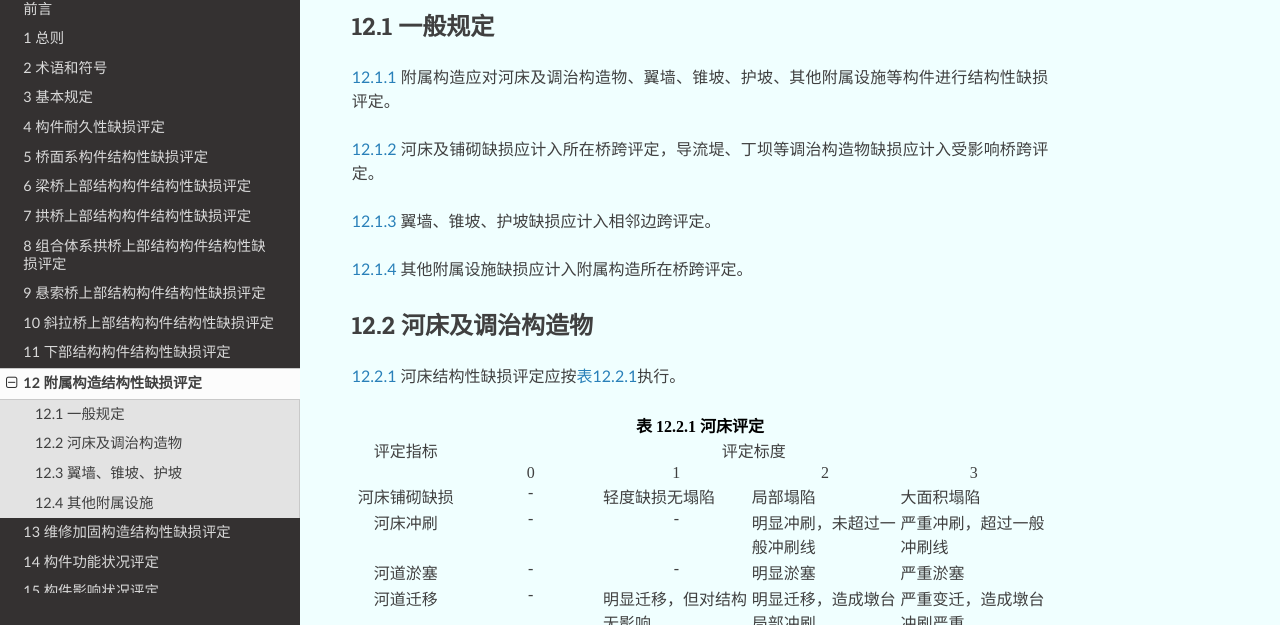
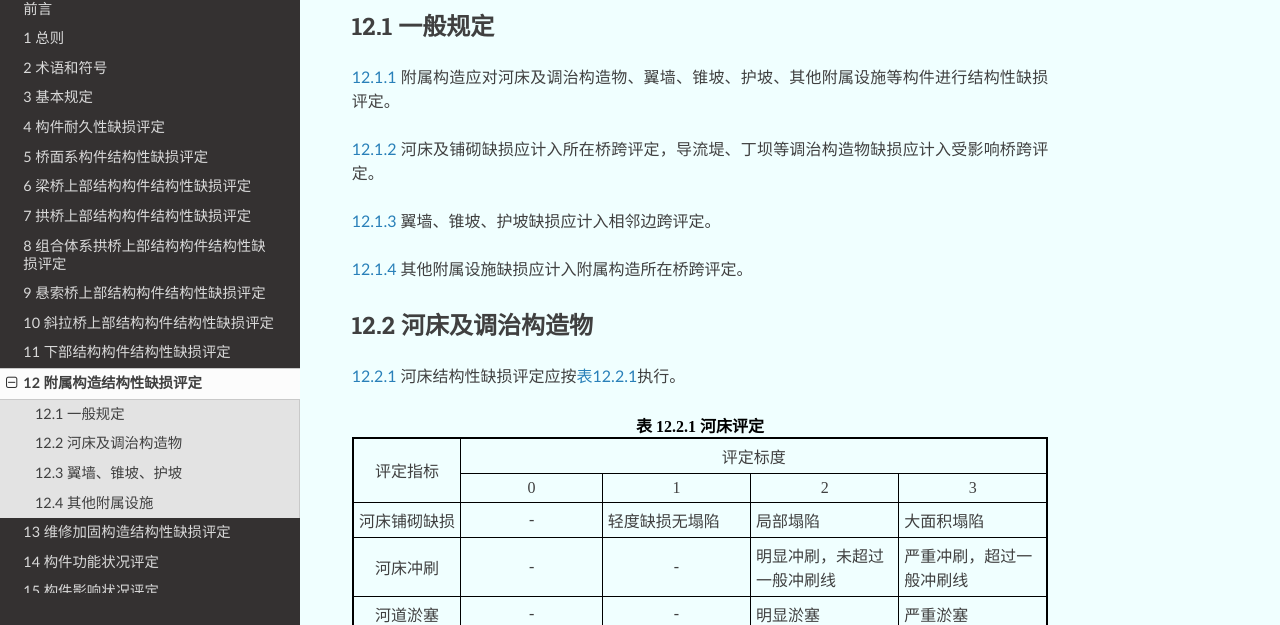
Before and after one commit to lovert9999/-bridge, a plain HTML site: page docs/12.html in a window 1280 px wide. Shown: the part 175-800 px from the top of the page. Drawn offline with Linux system fonts and the light colour scheme.

Commit message:
fix: 12 章表格补边框样式块；custom.css 增加 #biaoge 边框兜底规则

```diff
--- a/build/_static/css/custom.css
+++ b/build/_static/css/custom.css
@@ -74,3 +74,15 @@ footer p{
 p[style*="text-align:justify;"]{
     font-size: 0.7em;
 }
+
+/* 数据表格边框兜底（对应各章 HTML 内嵌的 #biaoge 样式块；
+   12 章等 RST 源缺内嵌块，重建后靠此规则保持边框） */
+#biaoge{
+    border: 2px solid black;
+    border-collapse: collapse;
+}
+#biaoge th, #biaoge td{
+    border: 1px solid black;
+    padding: 5px;
+    vertical-align: middle;
+}
--- a/docs/12.html
+++ b/docs/12.html
@@ -24,6 +24,28 @@
     <link rel="search" title="搜索" href="search.html" />
     <link rel="next" title="13 维修加固构造结构性缺损评定" href="13.html" />
     <link rel="prev" title="11 下部结构构件结构性缺损评定" href="11.html" />
+<style>
+    #biaoge {
+        border: 2px solid black;
+        border-collapse: collapse;
+        margin-bottom:1px;
+
+     }
+     th, td {
+        padding-top: 5px;
+        padding-bottom:5px;
+        padding-left:5px;
+        padding-right:5px;
+        border: 1px solid black;
+        vertical-align: middle;
+     }
+     #eqzs {
+        border: 0px;
+     }
+     #dhbg {
+       vertical-align: middle;
+     }
+</style>
 </head>
 
 <body class="wy-body-for-nav">
--- a/docs/_static/css/custom.css
+++ b/docs/_static/css/custom.css
@@ -74,3 +74,15 @@ footer p{
 p[style*="text-align:justify;"]{
     font-size: 0.7em;
 }
+
+/* 数据表格边框兜底（对应各章 HTML 内嵌的 #biaoge 样式块；
+   12 章等 RST 源缺内嵌块，重建后靠此规则保持边框） */
+#biaoge{
+    border: 2px solid black;
+    border-collapse: collapse;
+}
+#biaoge th, #biaoge td{
+    border: 1px solid black;
+    padding: 5px;
+    vertical-align: middle;
+}
```
